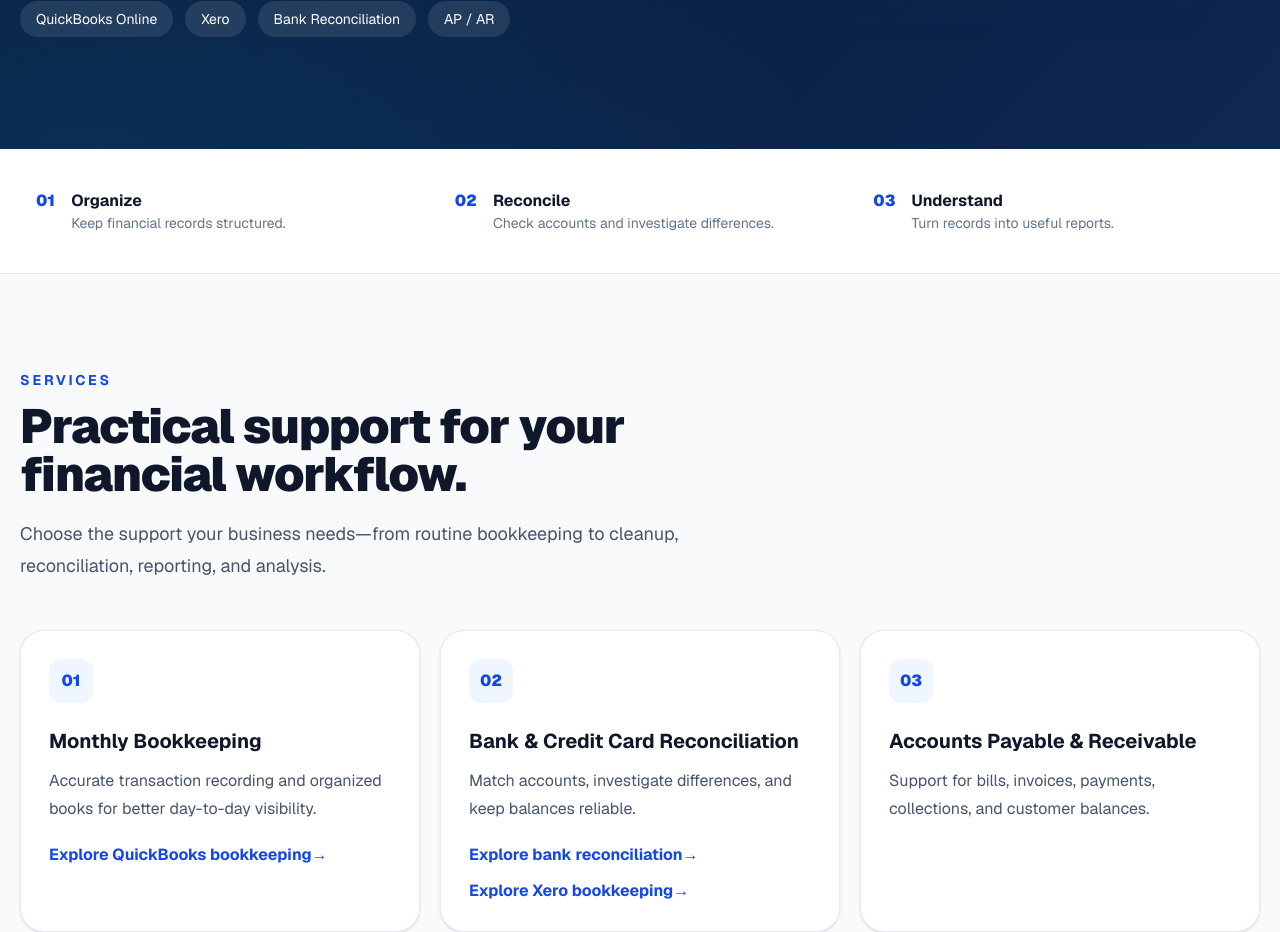
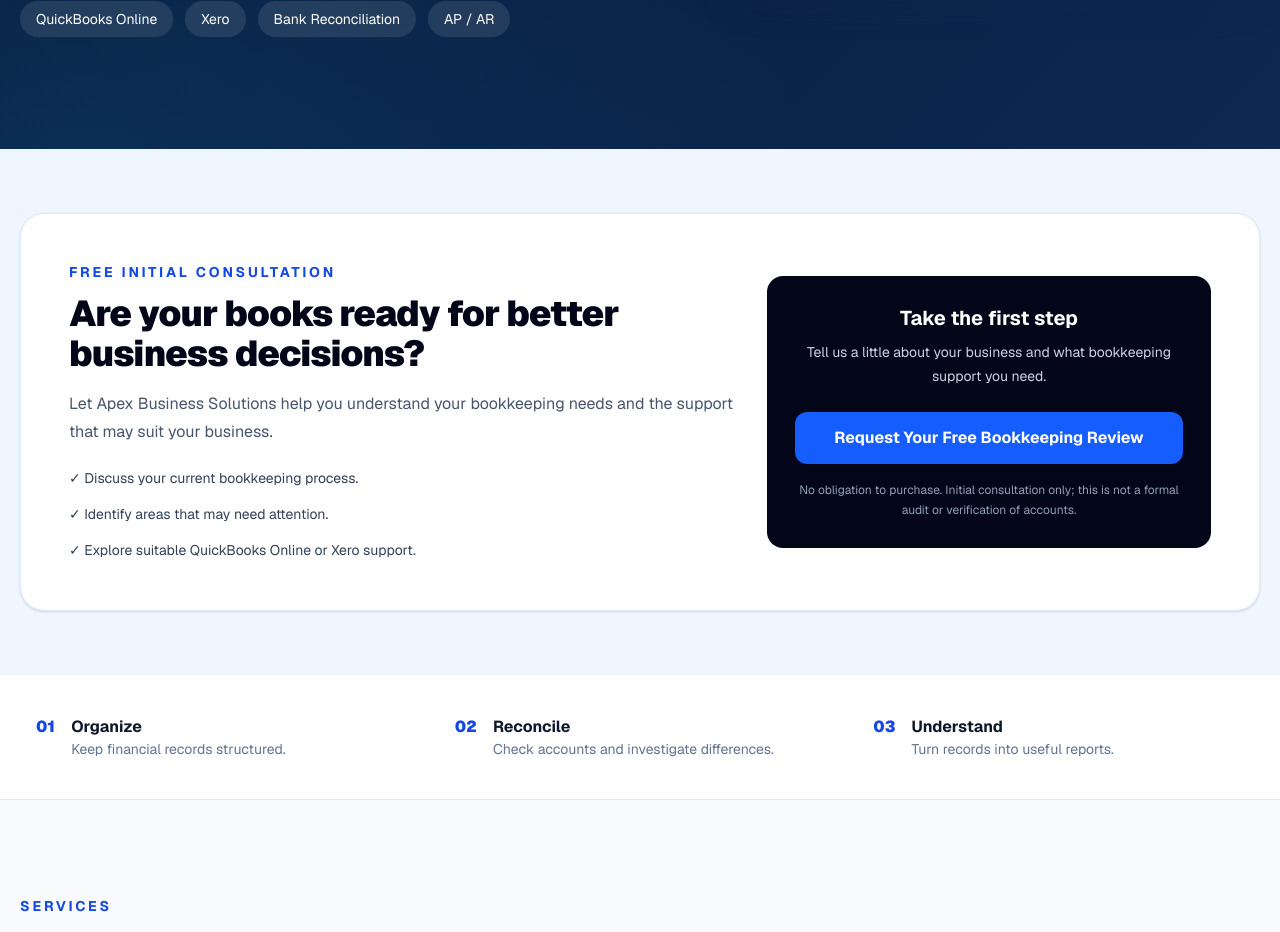
Before and after one commit to hvachemgamot5/ApexBusinessSolutions, a Next.js app: page / in a window 1280 px wide. Shown: the part 802-1734 px from the top of the page. Built offline with nearby package versions, Linux system fonts and the light colour scheme.

Commit message:
Add free initial bookkeeping review offer to homepage

```diff
--- a/app/page.tsx
+++ b/app/page.tsx
@@ -87,6 +87,27 @@ export default function Home() {
                 <p className="mt-1 text-2xl font-black">Accurate records → useful reports</p>
               </div>
             </div>
+          </div>
+        </div>
+      </section>
+
+      <section className="bg-blue-50 px-5 py-16">
+        <div className="mx-auto grid max-w-7xl gap-8 rounded-3xl border border-blue-100 bg-white p-8 shadow-sm md:grid-cols-[1.2fr_.8fr] md:items-center md:p-12">
+          <div>
+            <p className="text-sm font-bold uppercase tracking-[.2em] text-blue-700">Free initial consultation</p>
+            <h2 className="mt-3 text-3xl font-black tracking-tight text-slate-950 sm:text-4xl">Are your books ready for better business decisions?</h2>
+            <p className="mt-4 max-w-2xl leading-7 text-slate-600">Let Apex Business Solutions help you understand your bookkeeping needs and the support that may suit your business.</p>
+            <ul className="mt-5 space-y-3 text-sm leading-6 text-slate-700">
+              <li>✓ Discuss your current bookkeeping process.</li>
+              <li>✓ Identify areas that may need attention.</li>
+              <li>✓ Explore suitable QuickBooks Online or Xero support.</li>
+            </ul>
+          </div>
+          <div className="rounded-2xl bg-slate-950 p-7 text-center text-white">
+            <p className="text-xl font-bold">Take the first step</p>
+            <p className="mt-2 text-sm leading-6 text-slate-300">Tell us a little about your business and what bookkeeping support you need.</p>
+            <a href="#contact" className="mt-6 inline-flex w-full justify-center rounded-xl bg-blue-600 px-6 py-3.5 font-bold text-white hover:bg-blue-500">Request Your Free Bookkeeping Review</a>
+            <p className="mt-4 text-xs leading-5 text-slate-400">No obligation to purchase. Initial consultation only; this is not a formal audit or verification of accounts.</p>
           </div>
         </div>
       </section>
```
